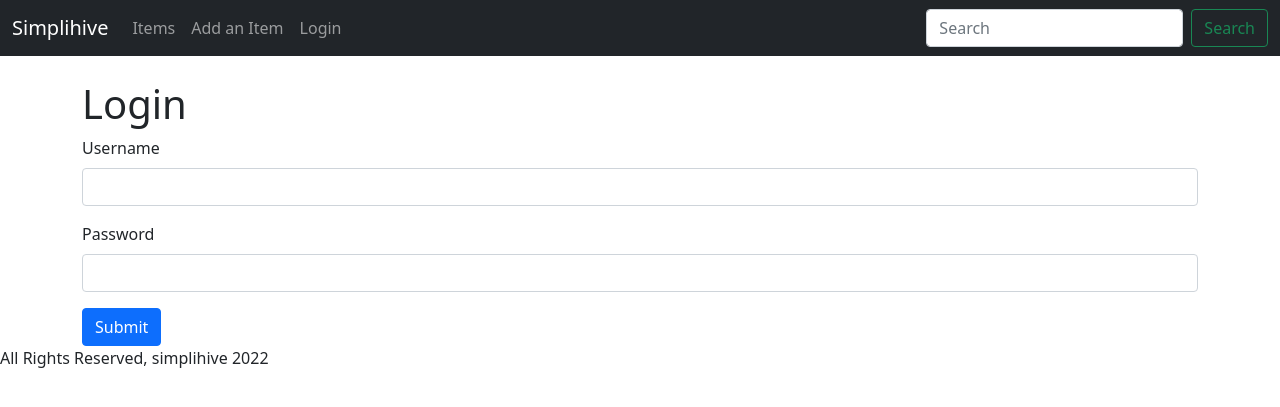
After one commit to CatW-M/simplihive, a Django app: page /members/login_user in a window 1280 px wide. The commit adds this page. Shown: the top 407 px of the page. Run offline with Django 4.2, Linux system fonts and the light colour scheme.

Commit message:
moved login/logout to members app

```diff
--- a/main_app/templates/index.html
+++ b/main_app/templates/index.html
@@ -88,7 +88,7 @@
               >Home</a
             >
             <a class="nav-link fw-bold py-1 px-0" href="/signup">Sign-Up</a>
-            <a class="nav-link fw-bold py-1 px-0" href="/login">Sign-In</a>
+            <a class="nav-link fw-bold py-1 px-0" href="{% url 'login'%}">Sign-In</a>
           </nav>
         </div>
       </header>
--- a/main_app/templates/main_app/base.html
+++ b/main_app/templates/main_app/base.html
@@ -13,9 +13,20 @@
   <body>
     {% include 'main_app/navbar.html' %}
     <br/>
-    {% block content %}
+    <div class="container">
+        {% if messages %}
+            {% for message in messages %}
 
-{% endblock %}
+            <div class="alert alert-warning alert-dismissible fade show" role="alert">
+                <strong>Bit of A Buzz! {{ message }}</strong>
+                <button type="button" class="btn-close" data-bs-dismiss="alert" aria-label="Close"></button>
+              </div>
+            {% endfor %}
+        {% endif %}
+
+        {% block content %}
+        {% endblock %}
+    </div>
 
     <!-- Optional JavaScript; choose one of the two! -->
 
--- a/main_app/templates/main_app/navbar.html
+++ b/main_app/templates/main_app/navbar.html
@@ -13,6 +13,15 @@
             <a class="nav-link" href="{% url 'items_create' %}">Add an Item</a>
           </li>
 
+          {% if user.is_authenticated %}
+          <li class="nav-item">
+            <a class="nav-link" href="{% url 'logout' %}">Logout</a>
+          </li>
+          {% else %}
+          <li class="nav-item">
+            <a class="nav-link" href="{% url 'login' %}">Login</a>
+          </li>
+          {% endif %}
         </ul>
         <form class="d-flex">
           <input class="form-control me-2" type="search" placeholder="Search" aria-label="Search">
--- a/main_app/urls.py
+++ b/main_app/urls.py
@@ -11,9 +11,8 @@ urlpatterns = [
     path('items/create/', views.ItemCreate.as_view(), name='items_create'),
     path('items/<int:pk>/update/', views.ItemUpdate.as_view(), name='items_update'),
     path('items/<int:pk>/delete/', views.ItemDelete.as_view(), name='items_delete'),
-    path('user/<username>/', views.profile, name='profile'),
-    path('login/', views.login_view, name="login"),
-    path('logout/', views.logout_view, name="logout"),
-    path('signup/', views.signup, name='signup'),
-    path('items/<int:pk>/comment/', views.AddCommentView.as_view(), name='add_comment'),
+    # path('user/<username>/', views.profile, name='profile'),
+    # path('logout/', views.logout_view, name="logout"),
+    # path('signup/', views.signup, name='signup'),
+    # path('items/<int:pk>/comment/', views.AddCommentView.as_view(), name='add_comment'),
 ]
--- /dev/null
+++ b/members/templates/authenticate/login.html
@@ -0,0 +1,20 @@
+{% extends 'main_app/base.html' %}
+
+{% block content %}
+<h1>Login</h1>
+<form method="POST" action="">
+  {% csrf_token %}
+  <form>
+    <div class="mb-3">
+      <label for="exampleInputEmail1" class="form-label">Username</label>
+      <input type="text" class="form-control" name="username" aria-describedby="emailHelp">
+    </div>
+    <div class="mb-3">
+      <label for="exampleInputPassword1" class="form-label">Password</label>
+      <input type="password" class="form-control" name="password">
+    </div>
+    <button type="submit" class="btn btn-primary">Submit</button>
+  </form>
+</form>
+
+{% endblock %}
--- /dev/null
+++ b/members/urls.py
@@ -0,0 +1,7 @@
+from django.urls import path
+from .import views
+
+urlpatterns = [
+    path('login_user', views.login_user, name="login"),
+    path('logout_user', views.logout_user, name="logout"),
+]
--- a/members/views.py
+++ b/members/views.py
@@ -1,3 +1,36 @@
-from django.shortcuts import render
+from django.shortcuts import render, redirect
+from django.contrib.auth import authenticate, login, logout
+from django.contrib import messages
 
 # Create your views here.
+def login_user(request):
+    if request.method == "POST":
+        username = request.POST['username']
+        password = request.POST['password']
+        user = authenticate(request, username=username, password=password)
+        if user is not None:
+            login(request, user)
+            return redirect('index')
+        else:
+            messages.success(request, ("There was an Error logging in, Try Again..."))
+            return redirect('login')
+    else:
+        return render(request, 'authenticate/login.html', {})
+
+def logout_user(request):
+    logout(request)
+    messages.success(request, ("You were logged out."))
+    return redirect('index')
+
+# def signup(request):
+#     if request.method == 'POST':
+#         form = UserCreationForm(request.POST)
+#         if form.is_valid():
+#             user = form.save()
+#             login(request, user)
+#             return redirect('login')
+#         else:
+#           return render(request, 'signup.html', {'form': form})
+#     else:
+#         form = UserCreationForm()
+#         return render(request, 'signup.html', {'form': form})
--- a/simplihive/urls.py
+++ b/simplihive/urls.py
@@ -6,6 +6,9 @@ from django.conf.urls.static import static
 urlpatterns = [
     path('admin/', admin.site.urls),
     path('', include('main_app.urls')),
+    path('members/', include('django.contrib.auth.urls')),
+    path('members/', include('members.urls')),
+
 ]+ static(settings.MEDIA_URL,document_root=settings.MEDIA_ROOT)
 
 #Configure Admin Titles
```
Also changed, not shown: main_app/templates/base.html (+0 -8 lines), main_app/templates/login.html (deleted, +0 -11 lines).
